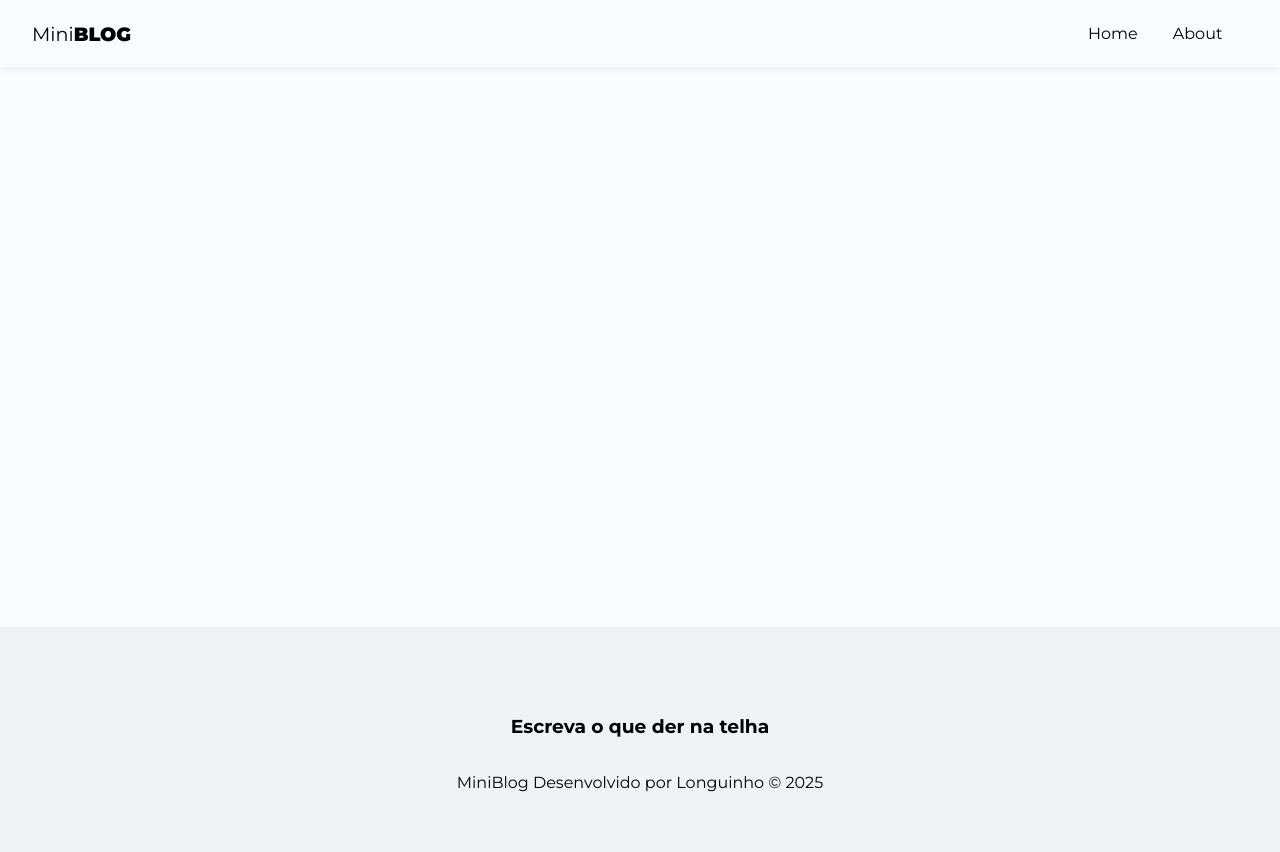
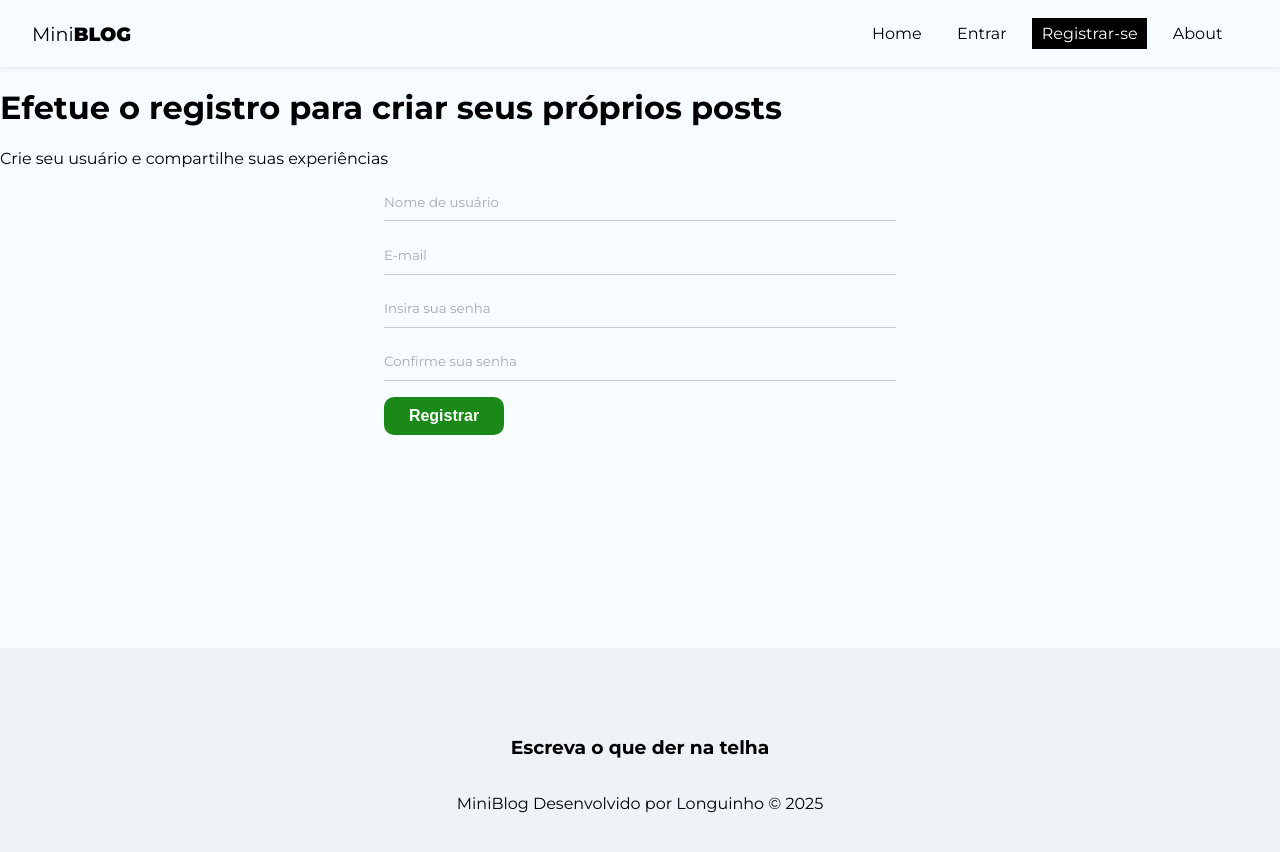
Before and after one commit to JoaoLonguinho/miniblog, a React (Create React App) app: page /register in a window 1280 px wide. Shown: the top 852 px of the page. Built offline with nearby package versions, Linux system fonts and the light colour scheme.

Commit message:
creating the form

```diff
--- a/src/components/Navbar/Navbar.js
+++ b/src/components/Navbar/Navbar.js
@@ -14,6 +14,16 @@ const Navbar = () => {
           </NavLink>
         </li>
         <li>
+          <NavLink to="/login" className={({isActive}) => (isActive ? styles.active : "")}>
+            Entrar
+          </NavLink>
+        </li>
+        <li>
+          <NavLink to="/register" className={({isActive}) => (isActive ? styles.active : "")}>
+            Registrar-se
+          </NavLink>
+        </li>
+        <li>
           <NavLink to="/about" className={({isActive}) => (isActive ? styles.active : "")}>
             About
           </NavLink>
--- a/src/pages/Register/Register.js
+++ b/src/pages/Register/Register.js
@@ -1,9 +1,31 @@
 import styles from "./Register.module.css"
+
+import { useState, useEffect } from "react"
 
 const Register = () => {
   return (
     <div>
-
+      <h1>Efetue o registro para criar seus próprios posts</h1>
+      <p>Crie seu usuário e compartilhe suas experiências</p>
+      <form>
+        <label>
+          {/* <span>Nome:</span> */}
+          <input type="text" name="displayName" required placeholder="Nome de usuário"/>
+        </label>
+        <label>
+          {/* <span>E-mail:</span> */}
+          <input type="email" name="email" required placeholder="E-mail"/>
+        </label>
+        <label>
+          {/* <span>Senha:</span> */}
+          <input type="password" name="password" required placeholder="Insira sua senha"/>
+        </label>
+        <label>
+          {/* <span>Senha:</span> */}
+          <input type="password" name="confirmPassword" required placeholder="Confirme sua senha"/>
+        </label>
+        <button className="btn">Registrar</button>
+      </form>
     </div>
   )
 }
```
